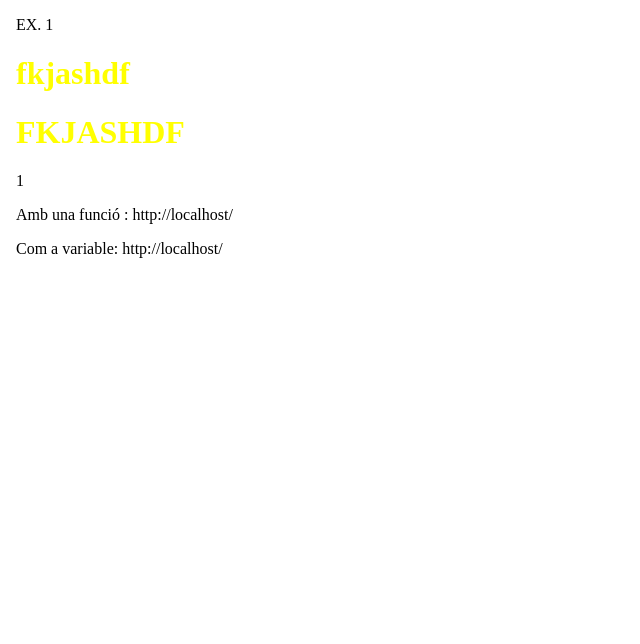
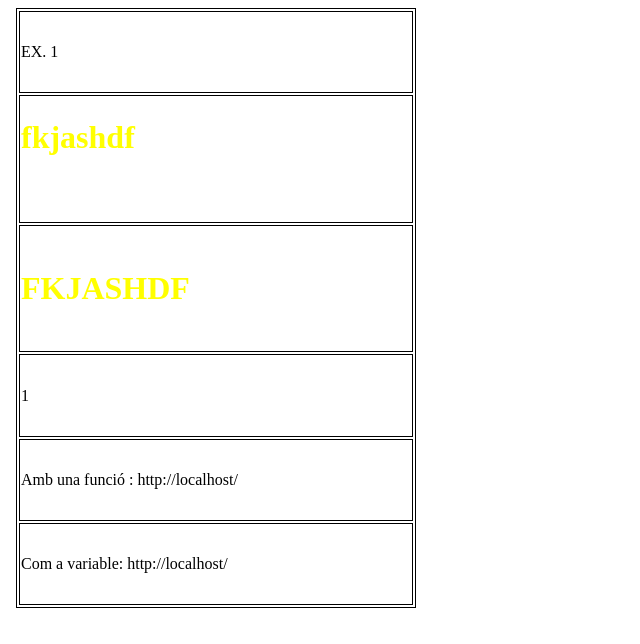
Before and after one commit to DAE94/Angular-DOM, an Angular app: page / in a window 1280 px wide. Shown: the top 644 px of the page, without its empty margins (0-640 px from the left). Built offline with nearby package versions, Linux system fonts and the light colour scheme.

Commit message:
Exercici 4

```diff
--- a/src/app/comp-a/comp-a.component.css
+++ b/src/app/comp-a/comp-a.component.css
@@ -0,0 +1,9 @@
+table, th, td, tr {
+  border: black solid thin;
+
+}
+
+table{
+  width: 200px;
+  height: 600px;
+}
--- a/src/app/comp-a/comp-a.component.html
+++ b/src/app/comp-a/comp-a.component.html
@@ -1,10 +1,21 @@
 <body>
-  <p> EX. 1</p>
-  <h1 id="titol">fkjashdf</h1>
-  <h1 id="titolMayus"></h1>
-  <p id="valor">{{compA.valor}}</p>
-  <p>Amb una funció : {{url()}}</p>
-  <p>Com a variable: {{docUrl}}</p>
-
+<table >
+  <tr>
+    <td><p> EX. 1</p></td>
+  </tr>
+    <td><h1 id="titol">fkjashdf</h1></td>
+  <tr>
+    <td><h1 id="titolMayus"></h1></td>
+  </tr>
+  <tr>
+    <td><p id="valor">{{compA.valor}}</p></td>
+  </tr>
+  <tr>
+    <td><p>Amb una funció : {{url()}}</p></td>
+  </tr>
+  <tr>
+    <td><p>Com a variable: {{docUrl}}</p></td>
+  </tr>
+</table>
 
 </body>
--- a/src/app/comp-a/comp-a.component.ts
+++ b/src/app/comp-a/comp-a.component.ts
@@ -2,7 +2,7 @@ import {Component, OnInit} from '@angular/core';
 import { CommonModule } from '@angular/common';
 
 // @ts-ignore
-import {yellowSubmarine} from '../funcions.js';
+import {changeSize, yellowSubmarine} from '../funcions.js';
 @Component({
   selector: 'app-comp-a',
   standalone: true,
@@ -23,6 +23,7 @@ export class CompAComponent implements OnInit{
     this.url();
 
     yellowSubmarine("h1");
+    changeSize();
 
   }
 
--- a/src/app/funcions.js
+++ b/src/app/funcions.js
@@ -1,4 +1,3 @@
-
 export function yellowSubmarine(idEtiqueta) {
   let array = document.getElementsByTagName(idEtiqueta)
 
@@ -6,8 +5,14 @@ export function yellowSubmarine(idEtiqueta) {
     element.style.color = "yellow";
   }
 }
+export function changeSize() {
 
-export function changeSize() {
+  let array = document.getElementsByTagName("table")
+
+  for (let element of array){
+    element.style.width="400px";
+
+  }
 
 
 }
```
